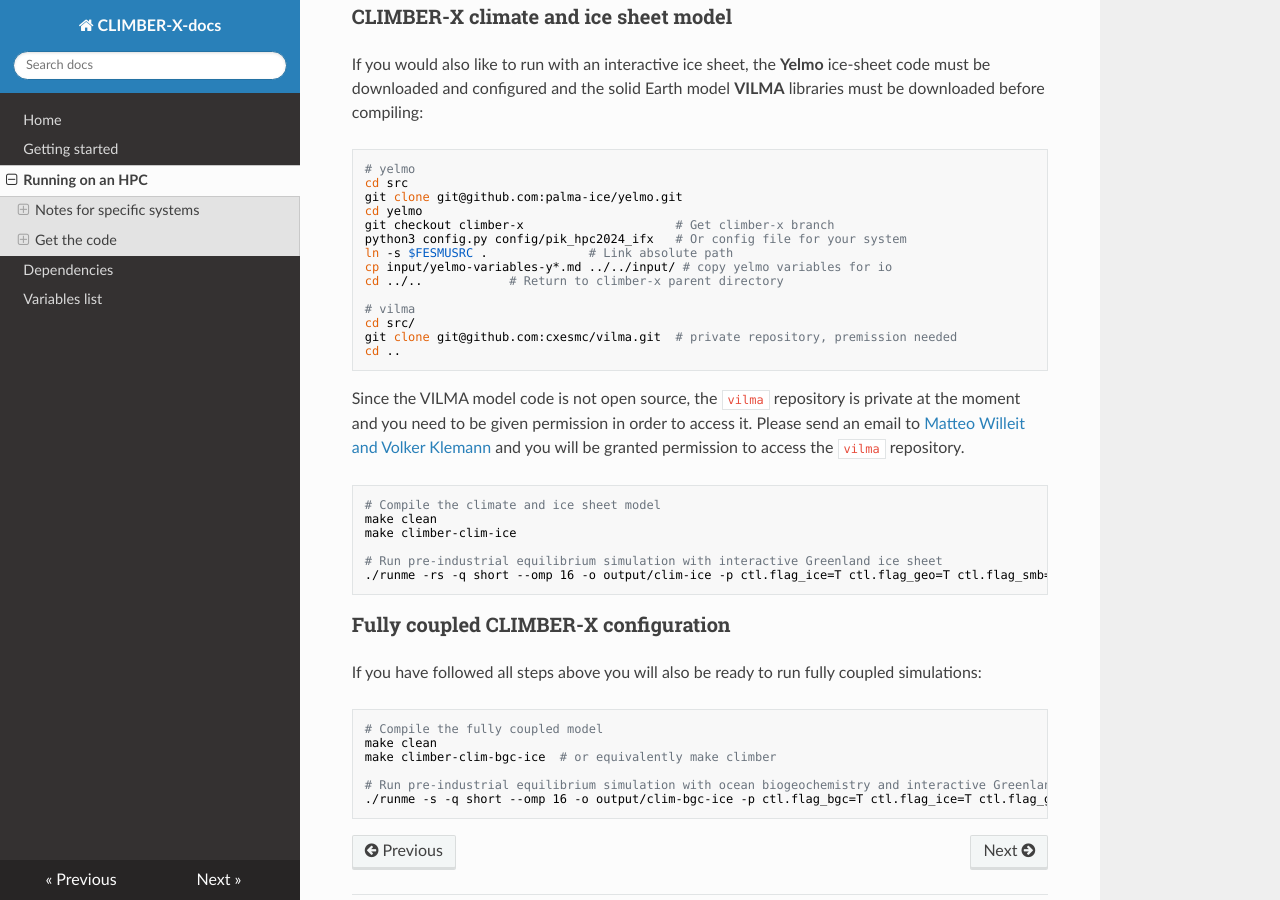
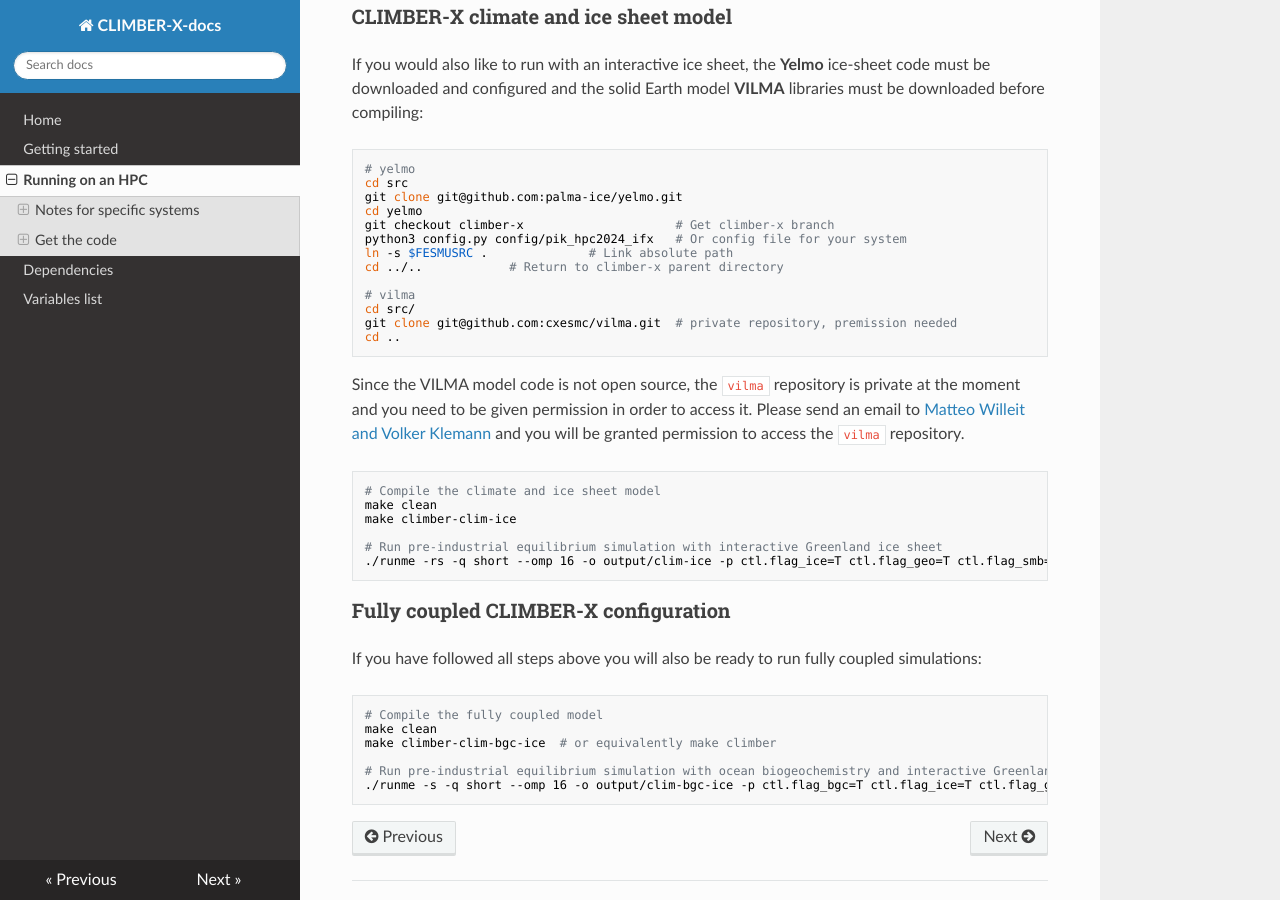
Before and after one commit to cxesmc/climber-docs, an MkDocs documentation site: the page built from docs/running-on-hpc.md, in a window 1280 px wide and 900 px high, scrolled down 2960 px. Built offline with MkDocs 1.6.1, drawn with Linux system fonts in a browser that asks for light colours; nearby versions of some CDN libraries.

Commit message:
Updated docs w.r.t. yelmo variable files (now contained in input/ already.

```diff
--- a/docs/running-on-hpc.md
+++ b/docs/running-on-hpc.md
@@ -180,7 +180,6 @@
 git checkout climber-x                     # Get climber-x branch
 python3 config.py config/pik_hpc2024_ifx   # Or config file for your system
 ln -s $FESMUSRC .              # Link absolute path
-cp input/yelmo-variables-y*.md ../../input/	# copy yelmo variables for io
 cd ../..            # Return to climber-x parent directory
 
 # vilma
```
